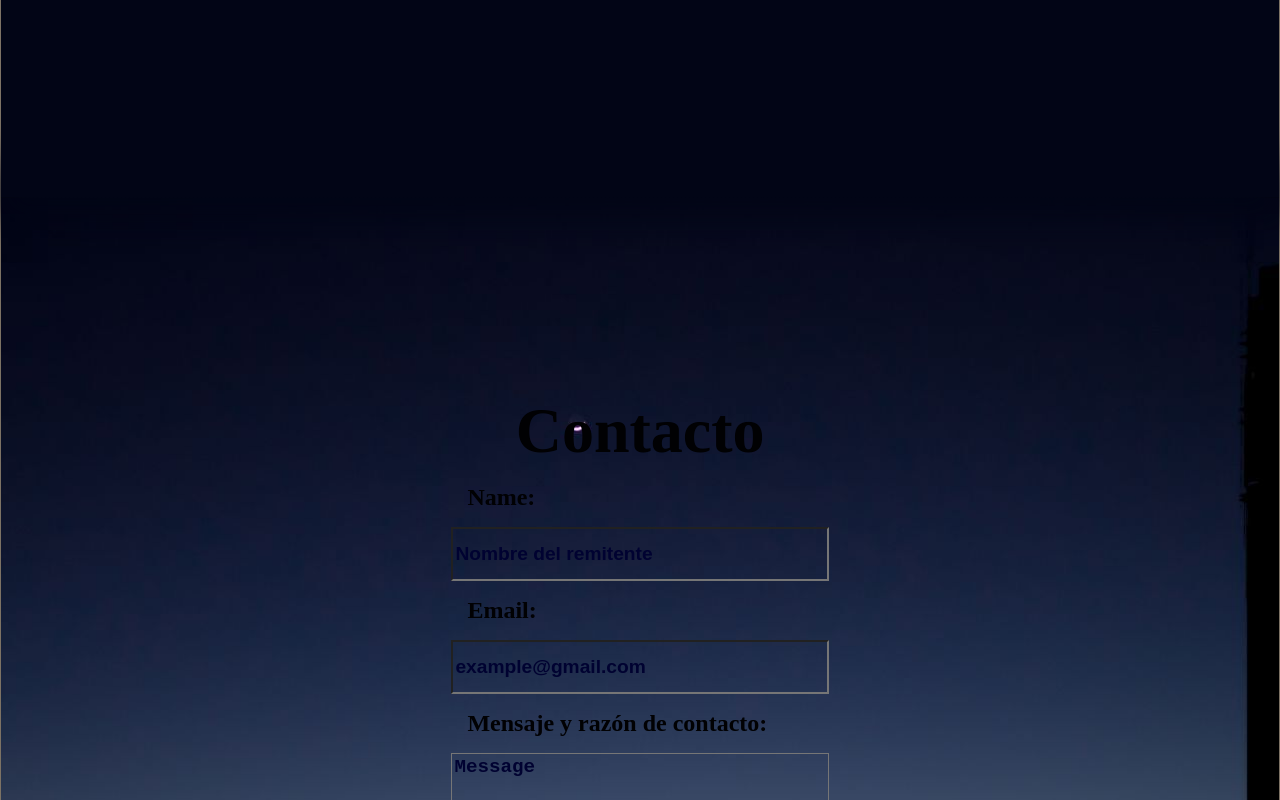
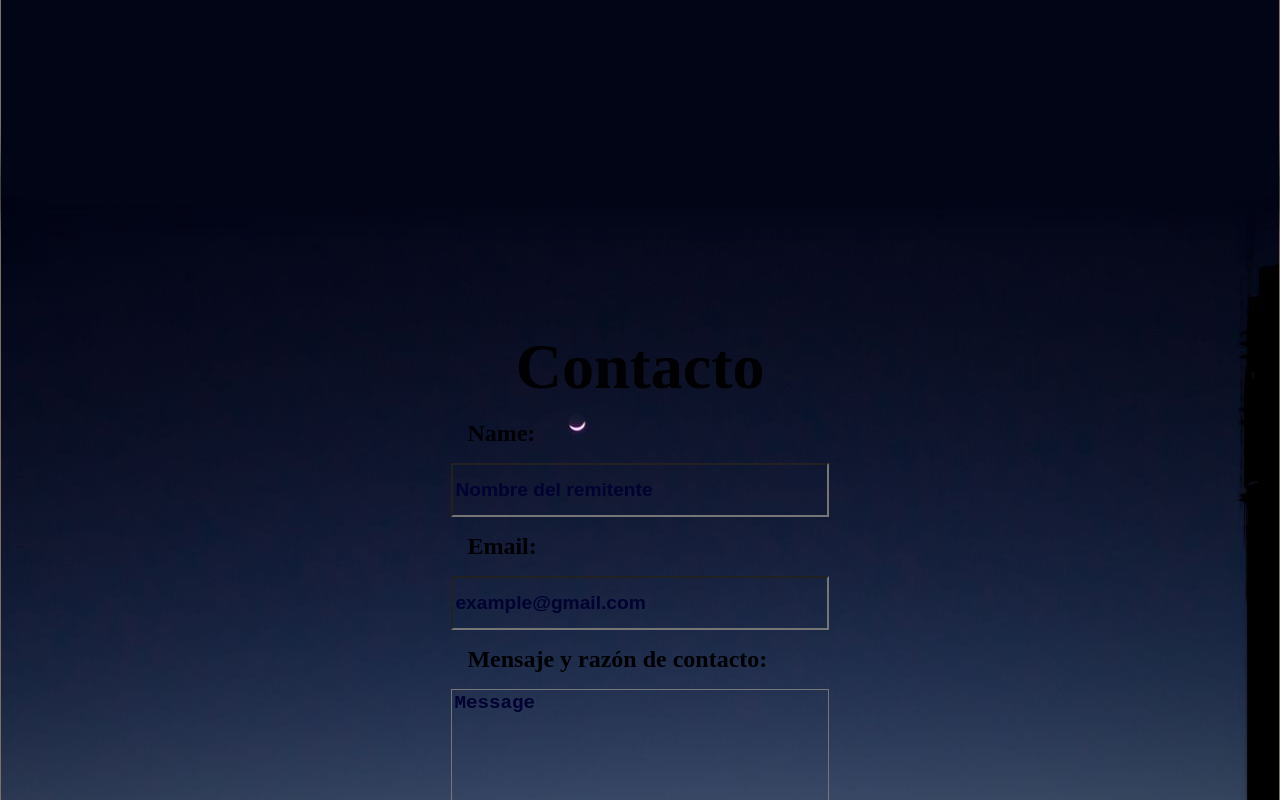
Before and after one commit to Brayanl0-o/Portfolio_V.1.0, an Angular app: page / in a window 1280 px wide. Shown: the part 3044-3844 px from the top of the page. Built offline with nearby package versions, Linux system fonts and the light colour scheme.

Commit message:
updated > footer.component.css

```diff
--- a/src/app/components/footer/footer.component.css
+++ b/src/app/components/footer/footer.component.css
@@ -3,7 +3,7 @@ footer {
   margin: auto;
   height: auto;
   padding: 10px;
-  margin-top: 13%;
+  margin-top: 8%;
 }
 
 footer>form {
```
